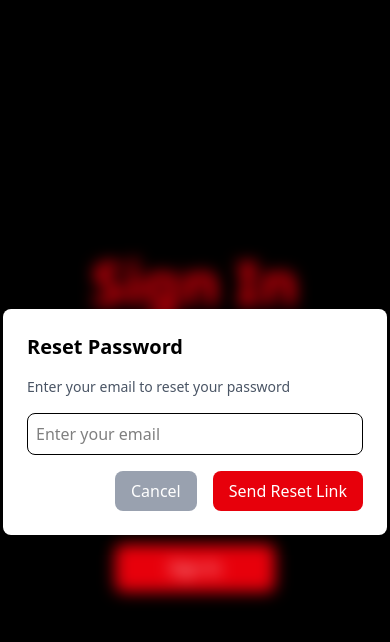
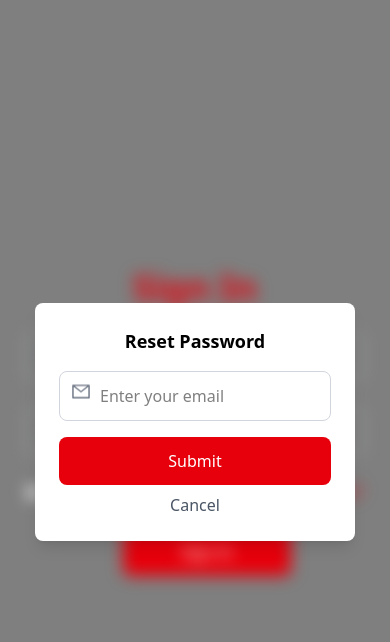
Before and after one commit to SrutiGupta/waltz25-client, a React (Vite) app: page /login in a window 390 px wide. Both pictures are taken after a click on the button "Forgot Password?". Shown: the top 642 px of the page. Built offline with nearby package versions, Linux system fonts and the light colour scheme.

Commit message:
Login UI responsive done

```diff
--- a/package.json
+++ b/package.json
@@ -11,8 +11,10 @@
   },
   "dependencies": {
     "@tailwindcss/vite": "^4.0.15",
+    "formik": "^2.4.6",
     "react": "^19.0.0",
     "react-dom": "^19.0.0",
+    "react-icons": "^5.5.0",
     "react-router-dom": "^7.4.0",
     "tailwindcss": "^4.0.15"
   },
--- a/src/pages/Login/Login.jsx
+++ b/src/pages/Login/Login.jsx
@@ -1,111 +1,140 @@
 import React, { useState } from "react";
+import { Formik, Form, Field, ErrorMessage } from "formik";
+import { AiOutlineExclamationCircle, AiOutlineMail, AiOutlineLock } from "react-icons/ai";
+import { validateLogin, validateResetEmail } from "../../schema/validate";
 
 const Login = () => {
-  const [email, setEmail] = useState("");
-  const [password, setPassword] = useState("");
-  const [rememberMe, setRememberMe] = useState(false);
-  const [showForgotPassword, setShowForgotPassword] = useState(false);
-  const [resetEmail, setResetEmail] = useState("");
-
-  const handleSubmit = (e) => {
-    e.preventDefault();
-    console.log("Email:", email, "Password:", password, "Remember Me:", rememberMe);
-  };
-
-  const handleForgotPassword = (e) => {
-    e.preventDefault();
-    console.log("Password reset email sent to:", resetEmail);
-    setShowForgotPassword(false);
-  };
+  const [forgotPassword, setForgotPassword] = useState(false);
 
   return (
     <div className="min-h-screen flex items-center justify-center bg-cover bg-center relative">
-      {/* Blur Everything Except Forgot Password Box */}
-      {showForgotPassword && (
-        <div className="absolute inset-0 bg-black bg-opacity-50 backdrop-blur-md"></div>
+      {/* Blur background when forgot password is active */}
+      {forgotPassword && (
+        <div className="absolute inset-0 bg-black opacity-50"></div>
       )}
 
-      {/* Login Box - Blurred When Forgot Password is Open */}
-      <div className={`w-96 p-8 rounded-lg shadow-lg transition ${showForgotPassword ? "blur-sm" : "bg-white"}`}>
-        <h2 className="text-6xl font-bold text-center mb-10 text-red-600">Sign In</h2>
-        <form onSubmit={handleSubmit} className="space-y-6">
-          <input
+      {/* Login Form */}
+      <div className={`w-96  p-6 rounded-lg z-10 transition ${
+        forgotPassword ? "blur-sm" : ""
+      }`}>
+        <h2 className="text-4xl font-bold text-center mb-6 text-red-600">Sign In</h2>
+
+        <Formik
+          initialValues={{ email: "", password: "" }}
+          validate={validateLogin}
+          onSubmit={(values) => console.log("Form values:", values)}
+        >
+          {({ errors, touched }) => (
+            <Form className="space-y-6">
+              <div>
+                <div className="relative flex items-center">
+                  <AiOutlineMail className="absolute left-3 text-gray-500 text-xl animate-bounce" />
+                  <Field
                     type="email"
+                    name="email"
                     placeholder="Email"
-            className="w-full p-3 border rounded-lg focus:outline-none focus:ring-2 focus:ring-orange-500"
-            value={email}
-            onChange={(e) => setEmail(e.target.value)}
-            required
+                    className={`w-full p-3 pl-10 border rounded-lg focus:outline-none ${
+                      errors.email && touched.email ? "border-red-500" : "border-gray-300"
+                    }`}
                   />
-          <input
+                  {errors.email && touched.email && (
+                    <AiOutlineExclamationCircle className="absolute right-3 text-red-500 text-xl" />
+                  )}
+                </div>
+                <ErrorMessage name="email" component="div" className="text-red-500 text-sm mt-1" />
+              </div>
+
+              <div>
+                <div className="relative flex items-center">
+                  <AiOutlineLock className="absolute left-3 text-gray-500 text-xl animate-bounce" />
+                  <Field
                     type="password"
+                    name="password"
                     placeholder="Password"
-            className="w-full p-3 border rounded-lg focus:outline-none focus:ring-2 focus:ring-orange-500"
-            value={password}
-            onChange={(e) => setPassword(e.target.value)}
-            required
+                    className={`w-full p-3 pl-10 border rounded-lg focus:outline-none ${
+                      errors.password && touched.password ? "border-red-500" : "border-gray-300"
+                    }`}
                   />
+                  {errors.password && touched.password && (
+                    <AiOutlineExclamationCircle className="absolute right-3 text-red-500 text-xl" />
+                  )}
+                </div>
+                <ErrorMessage name="password" component="div" className="text-red-500 text-sm mt-1" />
+              </div>
 
-          {/* Remember Me & Forgot Password */}
-          <div className="flex justify-between items-center text-sm">
-            <label className="flex items-center space-x-2">
-              <input
-                type="checkbox"
-                className="accent-red-600"
-                checked={rememberMe}
-                onChange={(e) => setRememberMe(e.target.checked)}
-              />
-              <span className="text-gray-700">Remember Me</span>
+              <div className="flex justify-between items-center">
+                <label className="flex items-center">
+                  <Field type="checkbox" name="rememberMe" className="mr-2" />
+                  Remember Me
                 </label>
                 <button
                   type="button"
-              onClick={() => setShowForgotPassword(true)}
                   className="text-red-600 hover:underline"
+                  onClick={() => setForgotPassword(true)}
                 >
                   Forgot Password?
                 </button>
               </div>
 
-          {/* Sign In Button */}
-          <div className="flex justify-center">
               <button
                 type="submit"
-              className="w-1/2 bg-red-600 text-white p-3 rounded-lg hover:bg-red-900 transition"
+                className="w-1/2 ml-24 bg-red-600 text-white p-3 rounded-lg hover:bg-red-900 transition"
               >
                 Sign In
               </button>
-          </div>
-        </form>
+            </Form>
+          )}
+        </Formik>
       </div>
 
-      {/* Forgot Password Popup (Only This is Clear) */}
-      {showForgotPassword && (
+      {/* Forgot Password Modal */}
+      {forgotPassword && (
         <div className="absolute inset-0 flex items-center justify-center">
-          <div className="bg-white p-6 rounded-lg shadow-lg w-96 z-20">
-            <h2 className="text-xl font-semibold mb-4">Reset Password</h2>
-            <p className="text-sm text-gray-600 mb-4">Enter your email to reset your password</p>
-            <input
+          <div className="bg-white p-6 rounded-lg shadow-lg w-80 z-20">
+            <h3 className="text-lg font-semibold text-center mb-4">Reset Password</h3>
+
+            <Formik
+              initialValues={{ email: "" }}
+              validate={validateResetEmail}
+              onSubmit={(values) => console.log("Reset Email:", values.email)}
+            >
+              {({ errors, touched }) => (
+                <Form>
+                  <div>
+                    <div className="relative flex items-center">
+                      <AiOutlineMail className="absolute left-3 text-gray-500 text-xl animate-bounce" />
+                      <Field
                         type="email"
+                        name="email"
                         placeholder="Enter your email"
-              className="w-full p-2 border rounded-lg focus:outline-none focus:ring-2 focus:ring-orange-500"
-              value={resetEmail}
-              onChange={(e) => setResetEmail(e.target.value)}
-              required
+                        className={`w-full p-3 pl-10 border rounded-lg focus:outline-none ${
+                          errors.email && touched.email ? "border-red-500" : "border-gray-300"
+                        }`}
                       />
-            <div className="flex justify-end space-x-4 mt-4">
+                      {errors.email && touched.email && (
+                        <AiOutlineExclamationCircle className="absolute right-3 text-red-500 text-xl" />
+                      )}
+                    </div>
+                    <ErrorMessage name="email" component="div" className="text-red-500 text-sm mt-1" />
+                  </div>
+
                   <button
-                className="px-4 py-2 bg-gray-400 text-white rounded-lg hover:bg-gray-500 transition"
-                onClick={() => setShowForgotPassword(false)}
+                    type="submit"
+                    className="w-full bg-red-600 text-white p-3 rounded-lg hover:bg-red-800 transition mt-4"
+                  >
+                    Submit
+                  </button>
+
+                  <button
+                    type="button"
+                    className="w-full mt-2 text-gray-600 hover:underline text-center"
+                    onClick={() => setForgotPassword(false)}
                   >
                     Cancel
                   </button>
-              <button
-                className="px-4 py-2 bg-red-600 text-white rounded-lg hover:bg-red-900 transition"
-                onClick={handleForgotPassword}
-              >
-                Send Reset Link
-              </button>
-            </div>
+                </Form>
+              )}
+            </Formik>
           </div>
         </div>
       )}
--- /dev/null
+++ b/src/schema/validate.js
@@ -0,0 +1,33 @@
+const validateLogin = (values) => {
+    let errors = {};
+
+    // Email validation
+    if (!values.email.trim()) {
+      errors.email = "Email is required";
+    } else if (!/^[\w-.]+@([\w-]+\.)+[\w-]{2,4}$/.test(values.email)) {
+      errors.email = "Invalid email format";
+    }
+
+    // Password validation
+    if (!values.password.trim()) {
+      errors.password = "Password is required";
+    } else if (values.password.length < 6) {
+      errors.password = "Password must be at least 6 characters";
+    }
+
+    return errors;
+  };
+
+  const validateResetEmail = (values) => {
+    let errors = {};
+
+    if (!values.email.trim()) {
+      errors.email = "Email is required";
+    } else if (!/^[\w-.]+@([\w-]+\.)+[\w-]{2,4}$/.test(values.email)) {
+      errors.email = "Invalid email format";
+    }
+
+    return errors;
+  };
+
+  export { validateLogin, validateResetEmail };
```
Also changed, not shown: 1 other file (tests, documents, lock files or other folders). Lines whose indentation alone changed are shown as unchanged.
